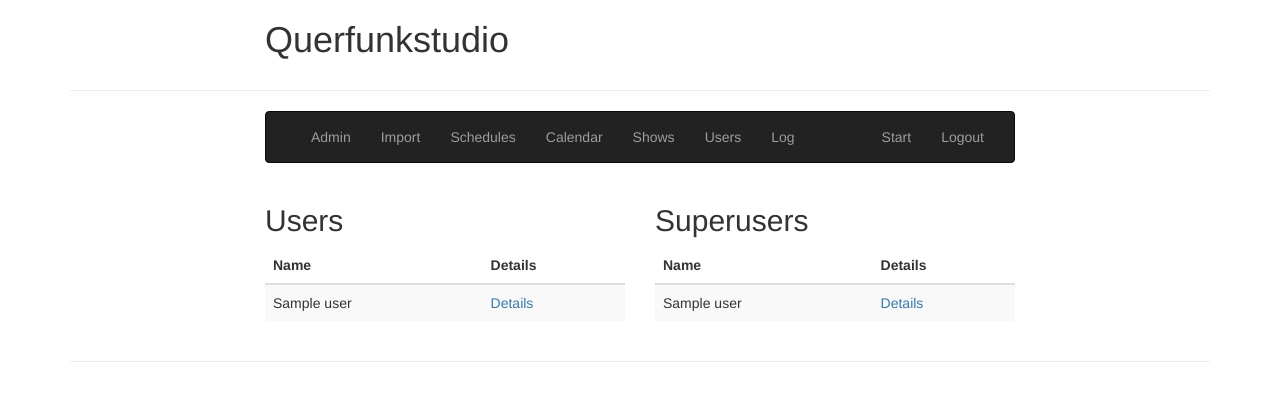
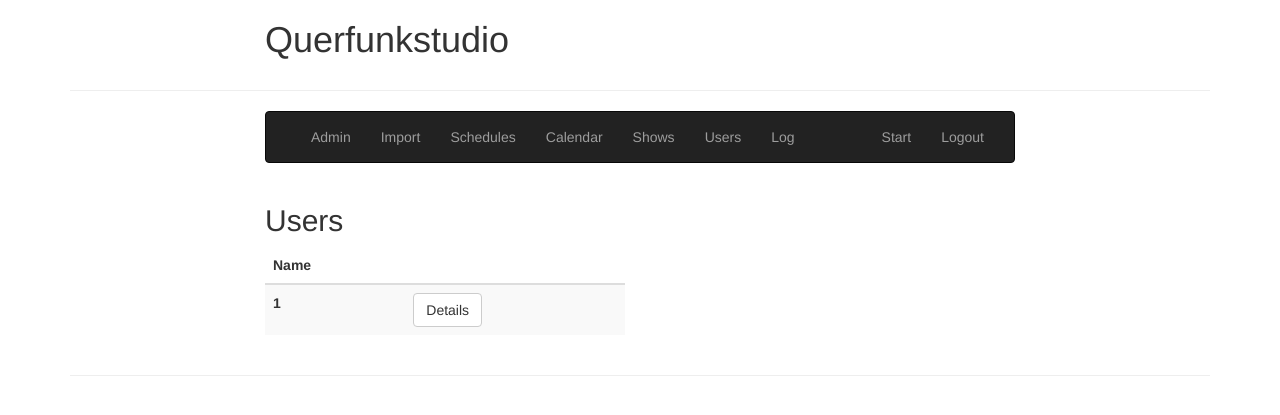
Before and after one commit to olf42/querfunkstudio, a Python web app: template templates/users.html in a window 1280 px wide. Shown: the top 415 px of the page. Run offline with Jinja, Linux system fonts and the light colour scheme; the template is opened without the code that fills it: most values are stand-ins (such as "Sample title", 1, 10 or a date in 2020); some libraries are stand-ins or nearby versions.

Commit message:
superusers are now bold printed on user page

```diff
--- a/templates/users.html
+++ b/templates/users.html
@@ -13,15 +13,17 @@ Users
 			<table class="table table-striped table-hover ">
                                         <thead>
                                                 <th>Name</th>
-                                                <th>Details</th>
+                                                <th></th>
                                         </thead>
-					{% for user in users %}
+					{% for user in users.items() %}
 					<tr>
 						<td>
-							{{ user }}
+							{% if user[1] %}<b>{% endif %}
+								{{ user[0] }}
+							{% if user[1] %}</b>{% endif %}
 						</td>
 						<td>
-							<a href="/admin/user?name={{ user }}">Details</a>
+							<a href="/admin/user?name={{ user[0] }}" class="btn btn-default">Details</a>
 						</td>
 					</tr>
 				{% endfor %}
@@ -29,25 +31,6 @@ Users
 			{% endif %}
 			</div>
 			<div class="col-md-4">
-			<h2>Superusers</h2>
-			{% if superusers %}
-			<table class="table table-striped table-hover ">
-                                        <thead>
-                                                <th>Name</th>
-                                                <th>Details</th>
-                                        </thead>
-					{% for user in superusers %}
-					<tr>
-						<td>
-							{{ user }}
-						</td>
-						<td>
-							<a href="/admin/user?name={{ user }}">Details</a>
-						</td>
-					</tr>
-				{% endfor %}
-			</table>
-			{% endif %}
 			</div>
 			<div class="col-md-2"></div>
 		</div><!-- /.row -->
```
Also changed, not shown: querfunkadmin.py (+10 -4 lines).
